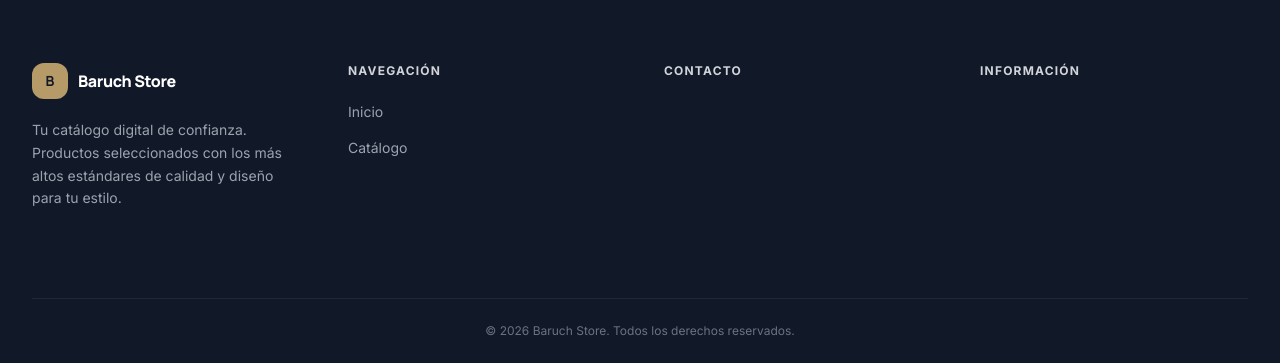
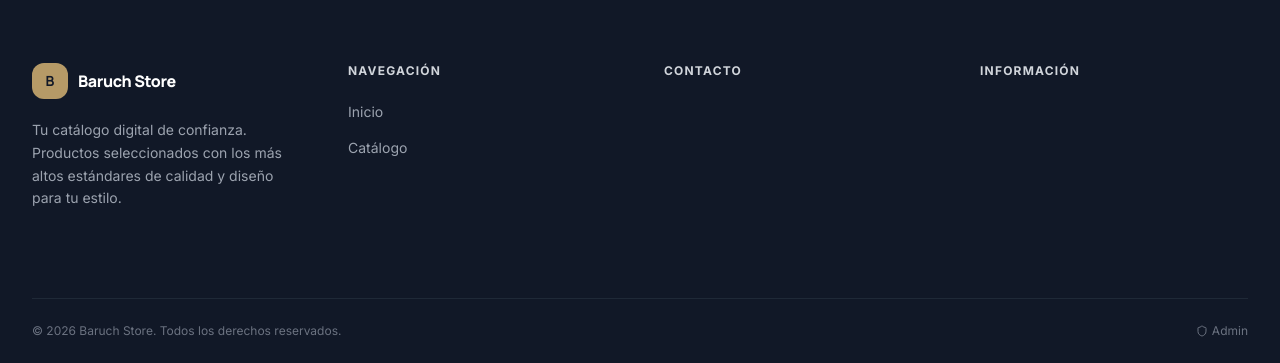
Before and after one commit to juankAnez/baruchStore, a Flask app: page / in a window 1280 px wide. Shown: the part 1116-1479 px from the top of the page. Run offline with Flask 3, Linux system fonts and the light colour scheme; some libraries are stand-ins or nearby versions.

Commit message:
Fix: link admin en footer

```diff
--- a/app/templates/public/_footer.html
+++ b/app/templates/public/_footer.html
@@ -95,8 +95,12 @@
                 </ul>
             </div>
         </div>
-        <div class="py-6 border-t border-gray-800 text-center text-xs text-gray-500">
-            {{ settings.get('footer_text', '© 2026 Baruch Store. Todos los derechos reservados.') }}
+        <div class="py-6 border-t border-gray-800 flex flex-col sm:flex-row items-center justify-between gap-2 text-xs text-gray-500">
+            <span>{{ settings.get('footer_text', '© 2026 Baruch Store. Todos los derechos reservados.') }}</span>
+            <a href="{{ url_for('auth.login') }}" class="hover:text-gray-300 transition-colors inline-flex items-center gap-1">
+                <i data-lucide="shield" class="w-3 h-3"></i>
+                Admin
+            </a>
         </div>
     </div>
 </footer>
```
Also changed, not shown: baruch perfil.jpeg (added), bolsa-de-la-compra.png (added).
